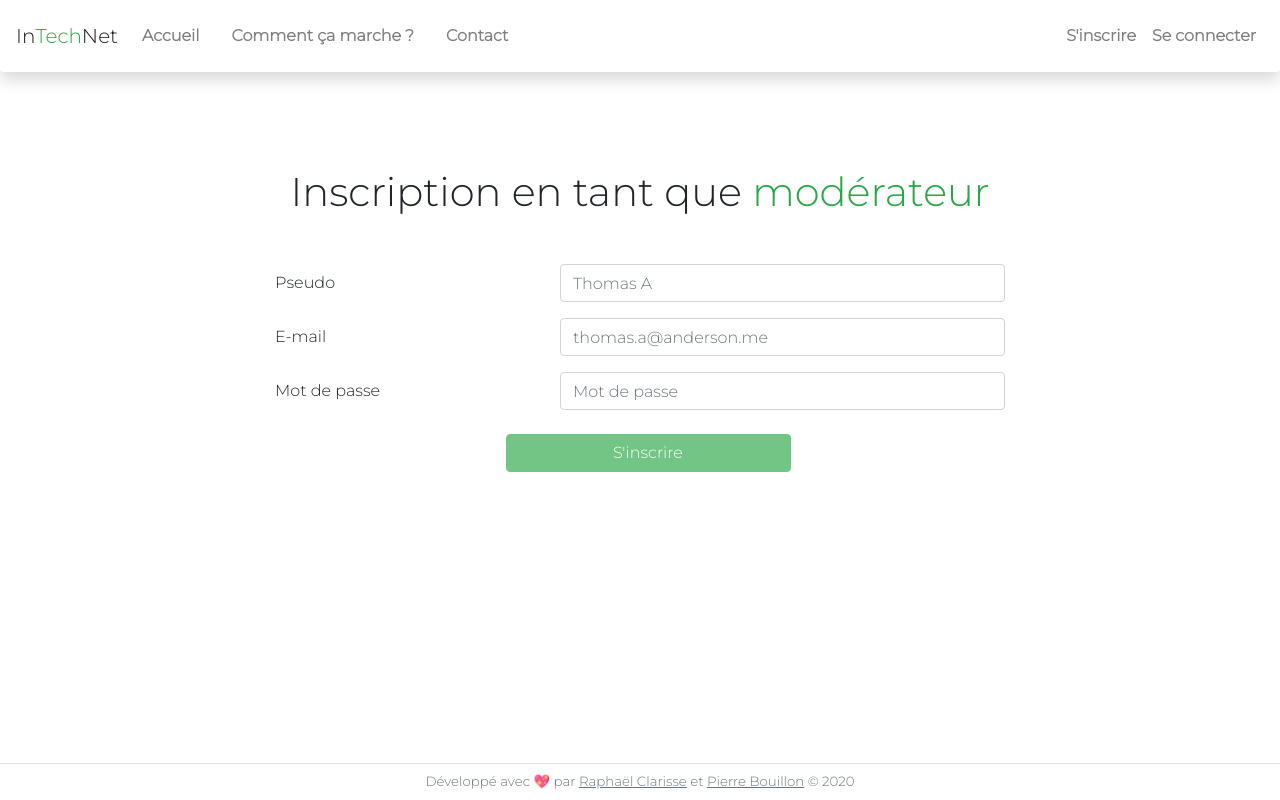
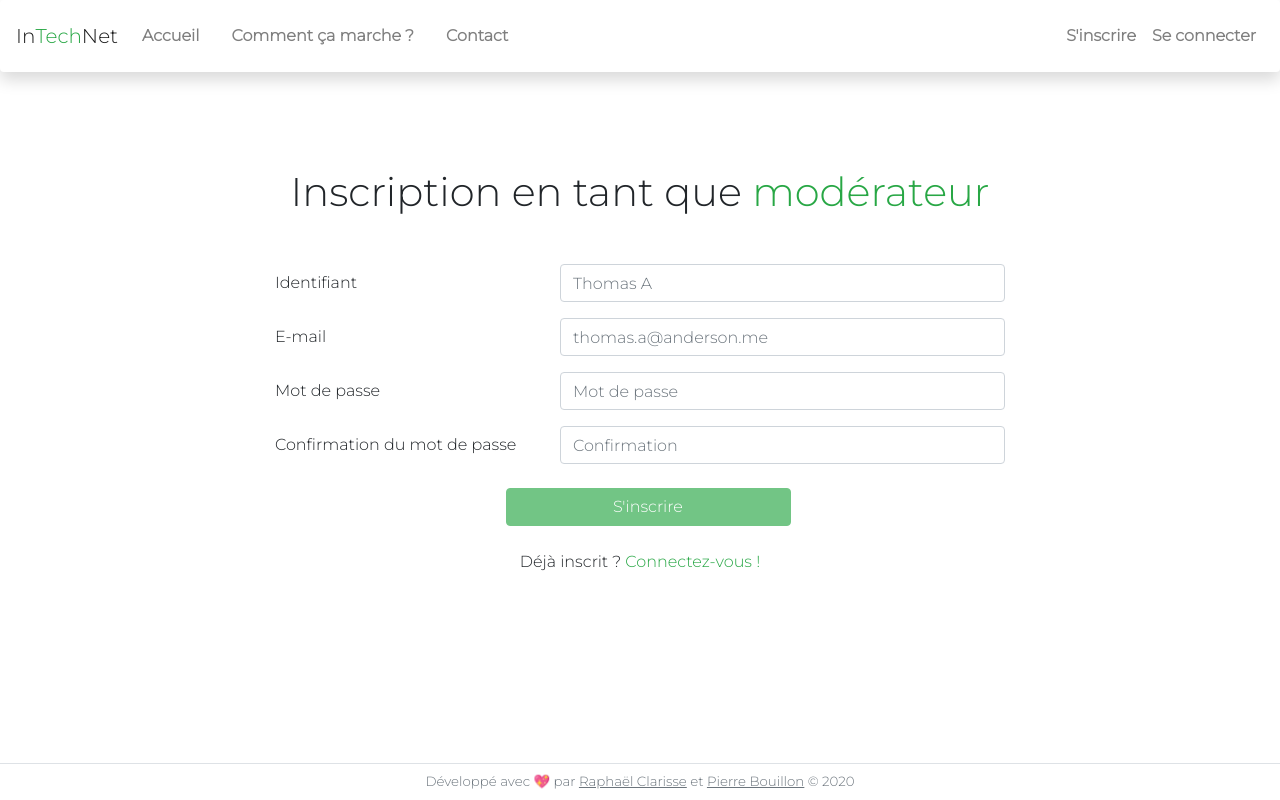
Before and after one commit to pBouillon/InTechNet.Moderator, an Angular app in the folder intechnet-moderator/: page /register in a window 1280 px wide. Built offline with nearby package versions, Linux system fonts and the light colour scheme.

Commit message:
🚧 Add tooltip, password check & input checks

```diff
--- a/intechnet-moderator/src/app/authentication/login/login.component.html
+++ b/intechnet-moderator/src/app/authentication/login/login.component.html
@@ -17,7 +17,7 @@
             <label for="loginField"
                     class="col-sm-3 col-form-label"
                     [ngClass]="{'text-danger': isFieldInvalid('login')}">
-                Pseudo ou e-mail
+                Identifiant ou e-mail
             </label>
             <div class="col-sm-5">
                 <input type="text"
--- a/intechnet-moderator/src/app/authentication/register/register.component.html
+++ b/intechnet-moderator/src/app/authentication/register/register.component.html
@@ -17,7 +17,7 @@
             <label for="nicknameField"
                     class="col-sm-3 col-form-label"
                     [ngClass]="{'text-danger': isFieldInvalid('nickname')}">
-                Pseudo
+                Identifiant
             </label>
             <div class="col-sm-5">
                 <input type="text"
@@ -26,7 +26,13 @@
                     id="nicknameField"
                     placeholder="Thomas A"
                     [ngClass]="{'border border-danger': isFieldInvalid('nickname')}"
+                    (blur) = "onBlurNickname()"
+                    (focus) = "onFocusNickname()"
                     required />
+
+                <small *ngIf="showNicknameTooltip" id="passwordHelpBlock" class="form-text text-muted">
+                    Cet identifiant sera le nom sous lequel vous apparaitrez sur la plateforme
+                </small>
 
                 <small *ngIf="isFieldInvalid('nickname')" class="text-danger">
                     <span *ngIf="f.nickname.errors && f.nickname.errors.required">
@@ -76,7 +82,13 @@
                     id="passwordField"
                     placeholder="Mot de passe"
                     [ngClass]="{'border border-danger': isFieldInvalid('password')}"
+                    (blur) = "onBlurPassword()"
+                    (focus) = "onFocusPassword()"
                     required />
+
+                <small *ngIf="showPasswordTooltip" id="passwordHelpBlock" class="form-text text-muted">
+                    Votre mot de passe doit faire au moins 8 caractères et doit contenir au moins une lettre majuscule, une lettre minuscule et un chiffre
+                </small>
 
                 <small *ngIf="isFieldInvalid('password')" class="text-danger">
                     <span *ngIf="f.password.errors && f.password.errors.required">
@@ -86,6 +98,37 @@
             </div>
         </div>
         <!-- /Password -->
+
+        <!-- Password verification -->
+        <div class="form-group row justify-content-center">
+            <label for="passwordVerificationField"
+                    class="col-sm-3 col-form-label"
+                    [ngClass]="{'text-danger': (isPasswordVerificationInvalid() || isPasswordVerificationOK())}">
+                Confirmation du mot de passe
+            </label>
+            <div class="col-sm-5">
+                <input type="password"
+                    class="form-control"
+                    formControlName="passwordVerification"
+                    id="passwordVerificationField"
+                    placeholder="Confirmation"
+                    [ngClass]="{'border border-danger': isFieldInvalid('password')}"
+                    required />
+
+                <small *ngIf="isPasswordVerificationInvalid()" class="text-danger">
+                    <span *ngIf="f.passwordVerification.errors && f.passwordVerification.errors.required">
+                        Vous devez réécrire votre mot de passe.
+                    </span>
+                </small>
+
+                <small *ngIf="isPasswordVerificationOK()" class="text-danger">
+                    <span *ngIf="f.passwordVerification.errors && f.passwordVerification.errors.required">
+                        Les mots de passe ne correspondent pas
+                    </span>
+                </small>
+            </div>
+        </div>
+        <!-- /Password verification -->
 
         <!-- Form buttons -->
         <div class="form-group row justify-content-center">
@@ -97,6 +140,12 @@
         </div>
         <!-- /Form buttons -->
 
+        <!-- Registration link -->
+        <div class="m-auto text-center">
+            Déjà inscrit ? <a [routerLink]="loginLink" class="text-success">Connectez-vous !</a>
+        </div>
+        <!-- /Registration link -->
+
     </form>
     <!-- /Form content -->
 
--- a/intechnet-moderator/src/app/authentication/register/register.component.ts
+++ b/intechnet-moderator/src/app/authentication/register/register.component.ts
@@ -10,6 +10,21 @@ import { RouteName } from 'src/app/routing/route-names';
   styleUrls: ['./register.component.scss']
 })
 export class RegisterComponent implements OnInit {
+
+   /**
+   * @summary link to the login page
+   */
+  public showNicknameTooltip: boolean = false;
+
+  /**
+  * @summary link to the login page
+  */
+  public showPasswordTooltip: boolean = false;
+
+  /**
+   * @summary link to the login page
+   */
+  public loginLink = `/${RouteName.LOGIN}`;
 
    /**
    * @summary register form register
@@ -48,9 +63,10 @@ export class RegisterComponent implements OnInit {
    */
   private createForm(): void {
     this.registerForm = this.formBuilder.group({
-      nickname: ['', Validators.required],
+      nickname: ['', Validators.compose([Validators.required, Validators.minLength(3), Validators.maxLength(32)])],
       email: ['', Validators.email],
-      password: ['', Validators.required]
+      password: ['',  Validators.compose([Validators.required, Validators.minLength(8), Validators.maxLength(64), Validators.pattern('[a-zA-Z1-9]')])],
+      passwordVerification: ['', Validators.required]
     });
   }
 
@@ -58,6 +74,44 @@ export class RegisterComponent implements OnInit {
     return this.registerForm.get(field).invalid
       && (this.registerForm.get(field).dirty
         || this.registerForm.get(field).touched);
+  }
+
+  isPasswordVerificationInvalid(){
+    return this.registerForm.get('passwordVerification').invalid
+      && (this.registerForm.get('passwordVerification').dirty
+        || this.registerForm.get('passwordVerification').touched);
+  }
+
+  isPasswordVerificationOK(){
+    return this.registerForm.get('passwordVerification').value != this.registerForm.get('password').value;
+  }
+
+  /**
+   * @summary On blur event for the nickname input
+   */
+  onBlurNickname(){
+    this.showNicknameTooltip = false;
+  }
+
+  /**
+   * @summary On focus event for the nickname input
+   */
+  onFocusNickname(){
+    this.showNicknameTooltip = true;
+  }
+
+  /**
+   * @summary On blur event for the password input
+   */
+  onBlurPassword(){
+    this.showPasswordTooltip = false;
+  }
+
+  /**
+   * @summary On focus event for the password input
+   */
+  onFocusPassword(){
+    this.showPasswordTooltip = true;
   }
 
   /**
```
